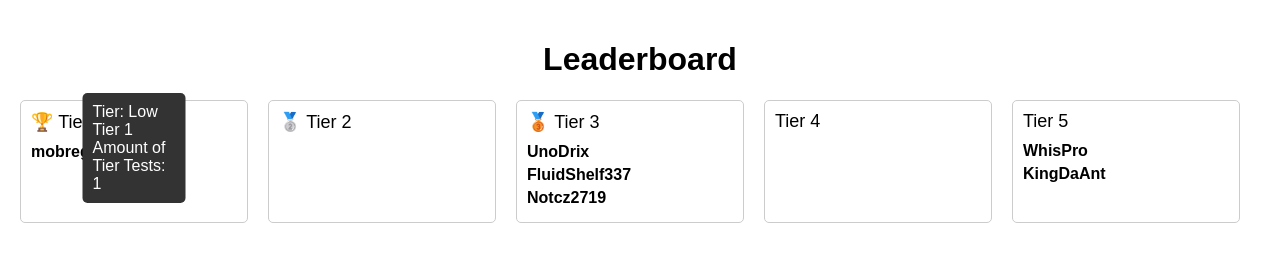
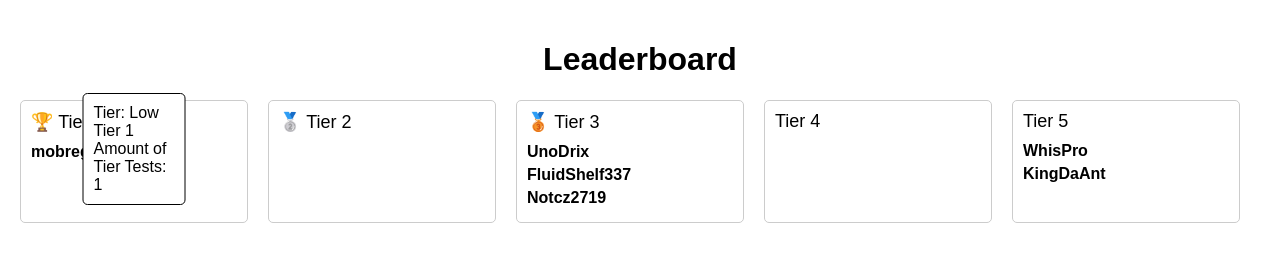
Before and after one commit to ExtendedTiers/ExtendedTiers.github.io, a plain HTML site: page index.html in a window 1280 px wide. Both pictures are taken after a click on the element "mobregon_". Drawn offline with Linux system fonts and the light colour scheme.

Commit message:
Update index.html

```diff
--- a/index.html
+++ b/index.html
@@ -27,7 +27,7 @@
             padding: 10px;
             border: 1px solid #ccc;
             border-radius: 5px;
-            position: relative; /* Ensure position relative for positioning bubbles */
+            position: relative;
         }
 
         .tier-title {
@@ -39,7 +39,7 @@
             margin-bottom: 5px;
             font-size: 16px;
             cursor: pointer;
-            position: relative; /* Ensure position relative for positioning bubbles */
+            position: relative;
         }
 
         .username {
@@ -48,15 +48,16 @@
 
         .tier-info {
             position: absolute;
-            background-color: #333;
-            color: #fff;
+            background-color: #fff;
+            color: #000;
             padding: 10px;
+            border: 1px solid #000;
             border-radius: 5px;
             z-index: 1;
             display: none;
-            top: -50px; /* Position above the username */
-            left: 50%; /* Center horizontally */
-            transform: translateX(-50%); /* Center horizontally */
+            top: -50px;
+            left: 50%;
+            transform: translateX(-50%);
         }
     </style>
 </head>
@@ -81,8 +82,6 @@
         </div>
     </div>
 
-    <div id="tier-info" class="tier-info"></div>
-
     <script>
         // Function to create a result item
         function createResultItem(username, tier, tests) {
@@ -99,6 +98,14 @@
 
         // Function to display tier information
         function showTierInfo(bubble) {
+            // Close all other bubbles
+            document.querySelectorAll('.tier-info').forEach(info => {
+                if (info !== bubble) {
+                    info.style.display = 'none';
+                }
+            });
+
+            // Toggle visibility of the clicked bubble
             bubble.style.display = bubble.style.display === 'block' ? 'none' : 'block';
         }
 
```
